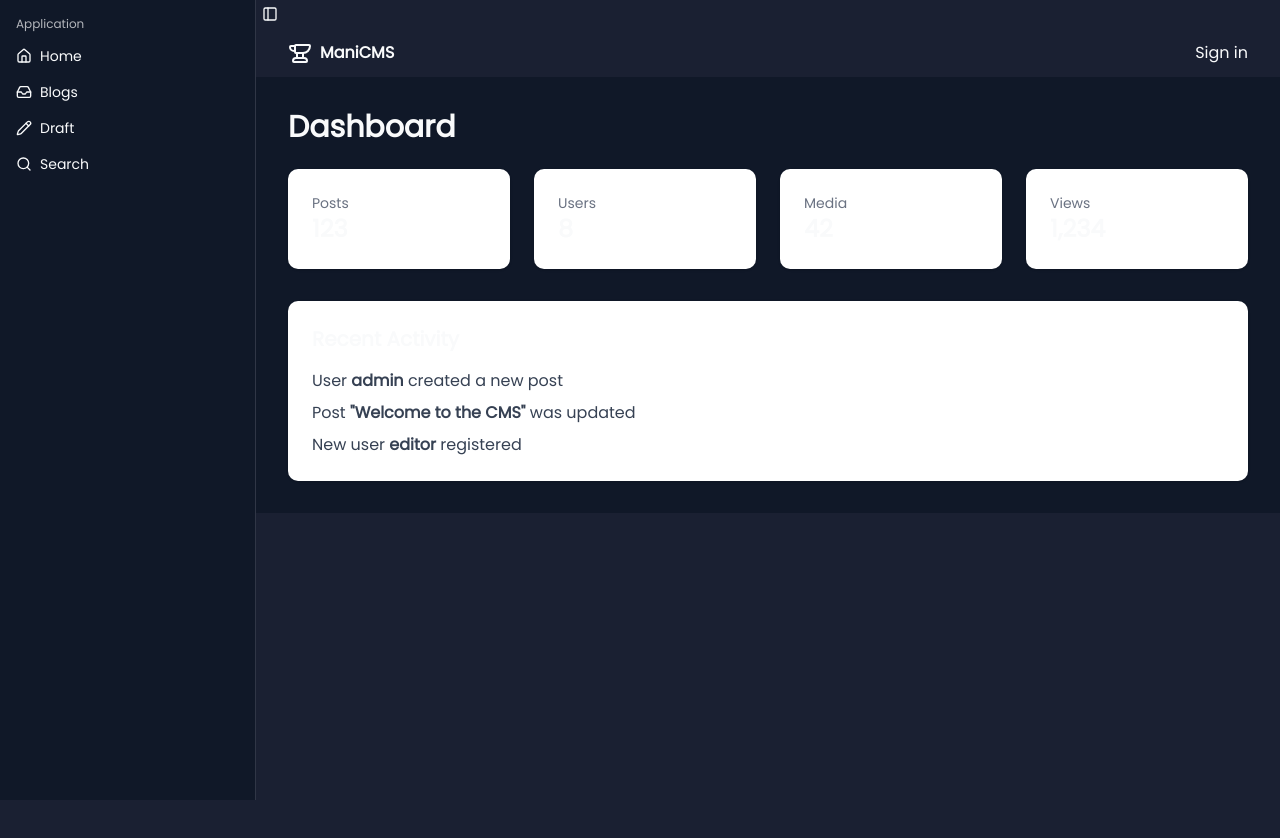
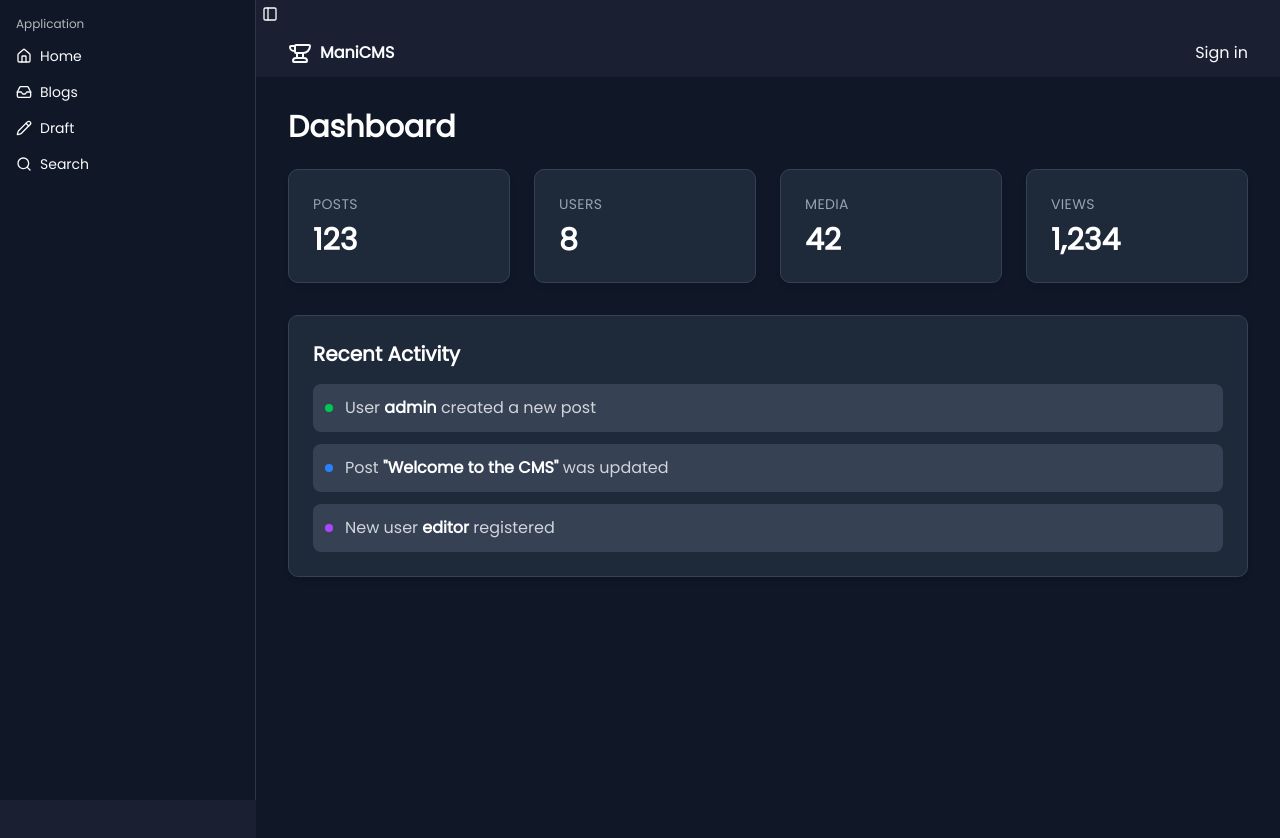
Before and after one commit to manitejabayya/Content_Management_System, a Next.js app: page /dashboard in a window 1280 px wide. Shown: the top 838 px of the page. Before the commit the page ends 800 px from the top, so only its background shows below. Built offline with nearby package versions, Linux system fonts and the light colour scheme; no server answers.

Commit message:
fixed the dashboard styling

```diff
--- a/src/app/dashboard/page.jsx
+++ b/src/app/dashboard/page.jsx
@@ -1,36 +1,57 @@
-
-
 export default function DashboardPage() {
   return (
-    <div className="bg-gray-50 dark:bg-gray-900">
+    <div className="min-h-screen bg-gray-50 dark:bg-gray-900">
       <main className="flex-1 p-8">
-        <h1 className="text-3xl font-bold mb-6">Dashboard</h1>
+        <h1 className="text-3xl font-bold mb-6 text-gray-900 dark:text-white">Dashboard</h1>
+
         <div className="grid grid-cols-1 md:grid-cols-2 lg:grid-cols-4 gap-6 mb-8">
-          {/* Example widgets */}
-          <div className="bg-white rounded-lg shadow p-6">
-            <div className="text-gray-500 text-sm">Posts</div>
-            <div className="text-2xl font-semibold">123</div>
+          {/* Stats widgets with proper contrast */}
+          <div className="bg-white dark:bg-gray-800 rounded-lg shadow-md p-6 border border-gray-200 dark:border-gray-700">
+            <div className="text-gray-600 dark:text-gray-400 text-sm font-medium uppercase tracking-wide">Posts</div>
+            <div className="text-3xl font-bold text-gray-900 dark:text-white mt-2">123</div>
           </div>
-          <div className="bg-white rounded-lg shadow p-6">
-            <div className="text-gray-500 text-sm">Users</div>
-            <div className="text-2xl font-semibold">8</div>
+
+          <div className="bg-white dark:bg-gray-800 rounded-lg shadow-md p-6 border border-gray-200 dark:border-gray-700">
+            <div className="text-gray-600 dark:text-gray-400 text-sm font-medium uppercase tracking-wide">Users</div>
+            <div className="text-3xl font-bold text-gray-900 dark:text-white mt-2">8</div>
           </div>
-          <div className="bg-white rounded-lg shadow p-6">
-            <div className="text-gray-500 text-sm">Media</div>
-            <div className="text-2xl font-semibold">42</div>
+
+          <div className="bg-white dark:bg-gray-800 rounded-lg shadow-md p-6 border border-gray-200 dark:border-gray-700">
+            <div className="text-gray-600 dark:text-gray-400 text-sm font-medium uppercase tracking-wide">Media</div>
+            <div className="text-3xl font-bold text-gray-900 dark:text-white mt-2">42</div>
           </div>
-          <div className="bg-white rounded-lg shadow p-6">
-            <div className="text-gray-500 text-sm">Views</div>
-            <div className="text-2xl font-semibold">1,234</div>
+
+          <div className="bg-white dark:bg-gray-800 rounded-lg shadow-md p-6 border border-gray-200 dark:border-gray-700">
+            <div className="text-gray-600 dark:text-gray-400 text-sm font-medium uppercase tracking-wide">Views</div>
+            <div className="text-3xl font-bold text-gray-900 dark:text-white mt-2">1,234</div>
           </div>
         </div>
-        <div className="bg-white rounded-lg shadow p-6">
-          <h2 className="text-xl font-semibold mb-4">Recent Activity</h2>
-          <ul className="text-gray-700 space-y-2">
-            <li>User <b>admin</b> created a new post</li>
-            <li>Post <b>"Welcome to the CMS"</b> was updated</li>
-            <li>New user <b>editor</b> registered</li>
-          </ul>
+
+        {/* Recent Activity section with better styling */}
+        <div className="bg-white dark:bg-gray-800 rounded-lg shadow-md p-6 border border-gray-200 dark:border-gray-700">
+          <h2 className="text-xl font-semibold mb-4 text-gray-900 dark:text-white">Recent Activity</h2>
+          <div className="space-y-3">
+            <div className="flex items-center p-3 bg-gray-50 dark:bg-gray-700 rounded-md">
+              <div className="w-2 h-2 bg-green-500 rounded-full mr-3"></div>
+              <span className="text-gray-700 dark:text-gray-300">
+                User <span className="font-semibold text-gray-900 dark:text-white">admin</span> created a new post
+              </span>
+            </div>
+
+            <div className="flex items-center p-3 bg-gray-50 dark:bg-gray-700 rounded-md">
+              <div className="w-2 h-2 bg-blue-500 rounded-full mr-3"></div>
+              <span className="text-gray-700 dark:text-gray-300">
+                Post <span className="font-semibold text-gray-900 dark:text-white">"Welcome to the CMS"</span> was updated
+              </span>
+            </div>
+
+            <div className="flex items-center p-3 bg-gray-50 dark:bg-gray-700 rounded-md">
+              <div className="w-2 h-2 bg-purple-500 rounded-full mr-3"></div>
+              <span className="text-gray-700 dark:text-gray-300">
+                New user <span className="font-semibold text-gray-900 dark:text-white">editor</span> registered
+              </span>
+            </div>
+          </div>
         </div>
       </main>
     </div>
```
